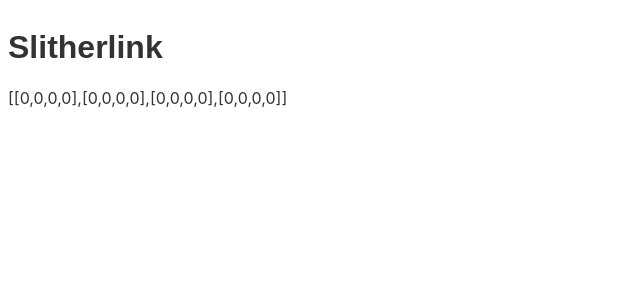
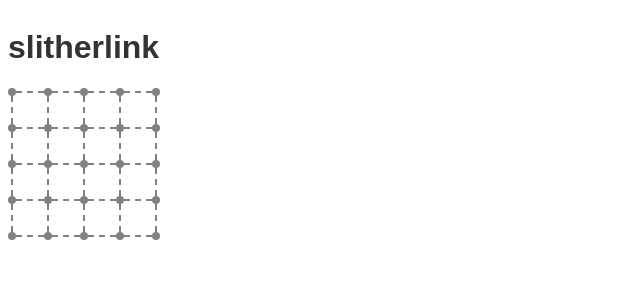
Before and after one commit to emh/slitherlink, a Svelte app: page / in a window 1280 px wide. Both pictures are taken after a click on the button "Play". Shown: the top 300 px of the page, without its empty margins (0-640 px from the left). Built offline with nearby package versions, Linux system fonts and the light colour scheme.

Commit message:
introduce GamePlayer component and logic to convert a board representation into game state that can be rendered

```diff
--- a/src/App.svelte
+++ b/src/App.svelte
@@ -1,17 +1,18 @@
 <script>
     import { onMount } from 'svelte';
     import GameMaker from './GameMaker.svelte';
+    import GamePlayer from './GamePlayer.svelte';
     import { decode } from './encoder.js';
 
-    let game = null;
+    let board = null;
 
     function parseHash() {
         if (!location.hash) {
-            game = null;
+            board = null;
             return;
         }
 
-        game = decode(location.hash.substring(1));
+        board = decode(location.hash.substring(1));
     }
 
     onMount(parseHash);
@@ -24,10 +25,10 @@
     }
 </style>
 
-<h1>Slitherlink</h1>
+<h1>slitherlink</h1>
 
-{#if game}
-    {JSON.stringify(game)}
+{#if board}
+    <GamePlayer board={board} />
 {:else}
     <GameMaker />
 {/if}
--- /dev/null
+++ b/src/Dot.svelte
@@ -0,0 +1,10 @@
+<style>
+    .dot {
+        background-color: gray;
+        height: 8px;
+        width: 8px;
+        border-radius: 50%;
+    }
+</style>
+
+<div class="dot"></div>
--- /dev/null
+++ b/src/Edge.svelte
@@ -0,0 +1,21 @@
+<script>
+    export let orientation = 'h';
+</script>
+
+<style>
+    .hborder {
+        border-top: dashed 2px gray;
+        height: 2px;
+        width: 28px;
+        margin: 3px 0;
+    }
+
+    .vborder {
+        border-left: dashed 2px gray;
+        height: 28px;
+        width: 2px;
+        margin: 0 3px;
+    }
+</style>
+
+<div class="border" class:hborder={orientation === 'h'} class:vborder={orientation === 'v'}></div>
--- /dev/null
+++ b/src/GameCell.svelte
@@ -0,0 +1,22 @@
+<script>
+    export let value = 0;
+</script>
+
+<style>
+    .cell {
+        height: 28px;
+        width: 28px;
+        color: blue;
+        text-align: center;
+        font-size: 24px;
+        line-height: 28px;
+    }
+</style>
+
+<div class="cell">
+    {#if value === 0}
+        &nbsp;
+    {:else}
+        {value - 1}
+    {/if}
+</div>
--- a/src/GameMaker.svelte
+++ b/src/GameMaker.svelte
@@ -1,6 +1,6 @@
 <script>
     import Frame from './Frame.svelte';
-	import Cell from './Cell.svelte';
+	import Cell from './MakerCell.svelte';
     import { encode } from './encoder.js';
 
     const CELL_SIZE = 36;
@@ -75,7 +75,9 @@
 </script>
 
 <style>
-
+    .board {
+        margin-left: 4px;
+    }
 </style>
 
 <p>{rows} x {cols}</p>
--- /dev/null
+++ b/src/GamePlayer.svelte
@@ -0,0 +1,60 @@
+<script>
+	import Cell from './GameCell.svelte';
+	import Dot from './Dot.svelte';
+	import Edge from './Edge.svelte';
+
+    export let board = null;
+
+    let cols = board[0].length;
+    let rows = board.length;
+
+    let game = new Array(2 * rows + 1);
+
+    for (let i = 0; i < game.length; i++) {
+        game[i] = new Array(2 * cols + 1);
+
+        for (let j = 0; j < game[i].length; j++) {
+            if (i % 2 === 0) {
+                game[i][j] = 0;
+            } else {
+                if (j % 2 === 0) {
+                    game[i][j] = 0;
+                } else {
+                    game[i][j] = board[(i - 1) / 2][(j - 1) / 2];
+                }
+            }
+        }
+    }
+
+    console.log(game);
+</script>
+
+<style>
+    .board {
+        display: flex;
+        flex-direction: column;
+    }
+
+    .row {
+        display: flex;
+        flex-direction: row;
+    }
+</style>
+
+<div class="board">
+    {#each game as row, i}
+        <div class="row">
+            {#each row as cell, j}
+                {#if i % 2 === 0 && j % 2 === 0}
+                    <Dot />
+                {:else if i % 2 === 0}
+                    <Edge orientation="h" />
+                {:else if j % 2 === 0}
+                    <Edge orientation="v" />
+                {:else}
+                    <Cell value={cell} />
+                {/if}
+            {/each}
+        </div>
+    {/each}
+</div>
```
Also changed, not shown: src/MakerCell.svelte (renamed from src/Cell.svelte).
